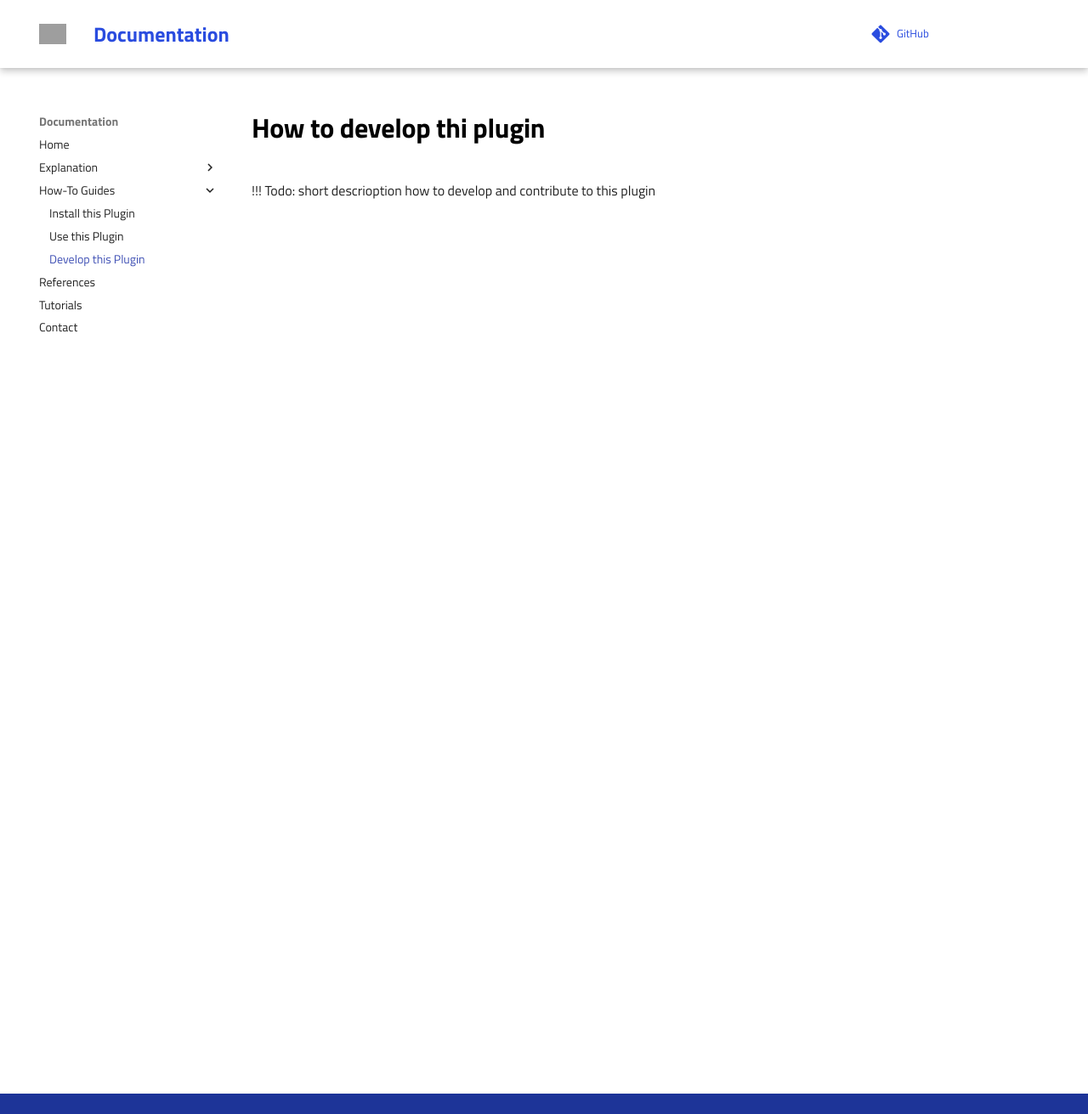
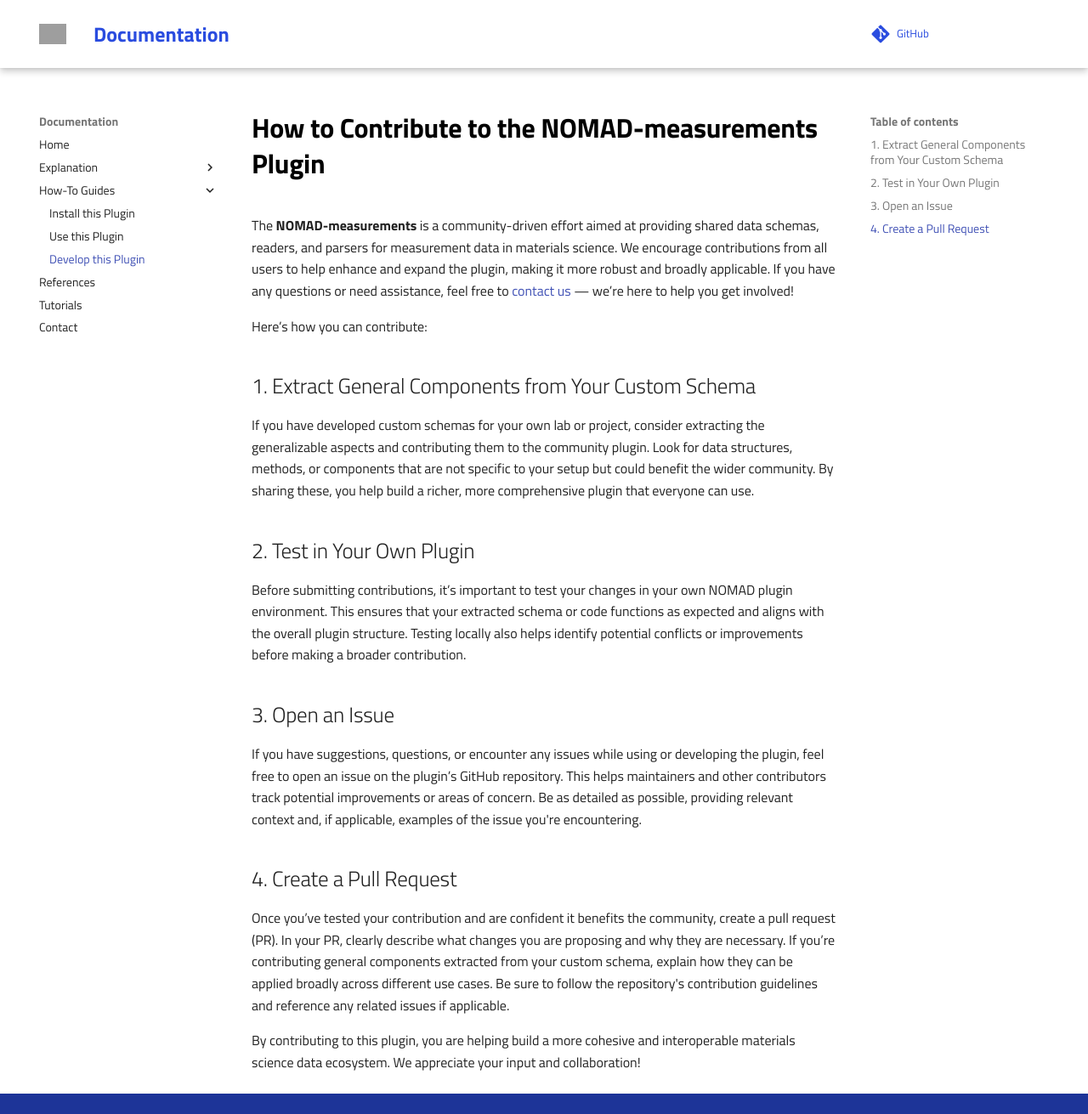
Before and after one commit to FAIRmat-NFDI/nomad-measurements, an MkDocs documentation site: the page built from docs/how_to/develop.md, in a window 1280 px wide and 1311 px high. Shown: the whole window at 85% size. Built offline with MkDocs 1.6.1 and Material for MkDocs 9.7.7, drawn with Linux system fonts in a browser that asks for light colours; comment, search, counter and statistics services are not loaded; grey boxes are pictures that could not be loaded.

Commit message:
add text to how to develop

```diff
--- a/docs/how_to/develop.md
+++ b/docs/how_to/develop.md
@@ -1,3 +1,23 @@
-# How to develop thi plugin
+# How to Contribute to the NOMAD-measurements Plugin
 
-!!! Todo: short descrioption how to develop and contribute to this plugin
+The **NOMAD-measurements** is a community-driven effort aimed at providing shared data schemas, readers, and parsers for measurement data in materials science. We encourage contributions from all users to help enhance and expand the plugin, making it more robust and broadly applicable. If you have any questions or need assistance, feel free to [contact us](../contact.md) — we’re here to help you get involved!
+
+Here’s how you can contribute:
+
+## 1. Extract General Components from Your Custom Schema
+
+If you have developed custom schemas for your own lab or project, consider extracting the generalizable aspects and contributing them to the community plugin. Look for data structures, methods, or components that are not specific to your setup but could benefit the wider community. By sharing these, you help build a richer, more comprehensive plugin that everyone can use.
+
+## 2. Test in Your Own Plugin
+
+Before submitting contributions, it’s important to test your changes in your own NOMAD plugin environment. This ensures that your extracted schema or code functions as expected and aligns with the overall plugin structure. Testing locally also helps identify potential conflicts or improvements before making a broader contribution.
+
+## 3. Open an Issue
+
+If you have suggestions, questions, or encounter any issues while using or developing the plugin, feel free to open an issue on the plugin’s GitHub repository. This helps maintainers and other contributors track potential improvements or areas of concern. Be as detailed as possible, providing relevant context and, if applicable, examples of the issue you're encountering.
+
+## 4. Create a Pull Request
+
+Once you’ve tested your contribution and are confident it benefits the community, create a pull request (PR). In your PR, clearly describe what changes you are proposing and why they are necessary. If you’re contributing general components extracted from your custom schema, explain how they can be applied broadly across different use cases. Be sure to follow the repository's contribution guidelines and reference any related issues if applicable.
+
+By contributing to this plugin, you are helping build a more cohesive and interoperable materials science data ecosystem. We appreciate your input and collaboration!
```
